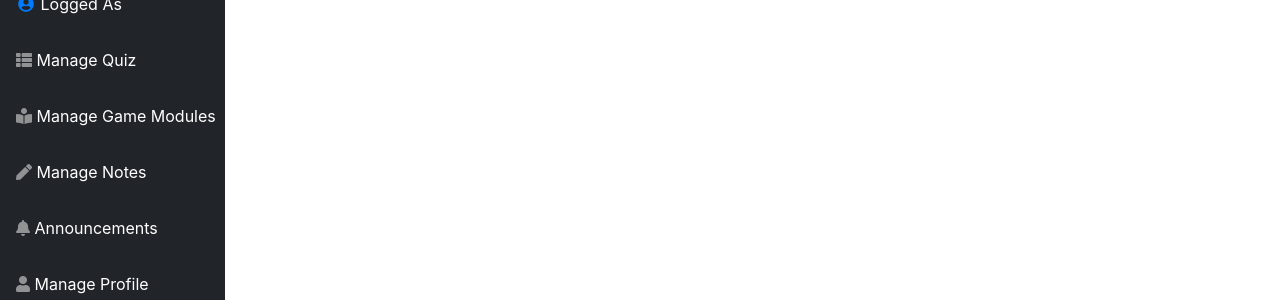
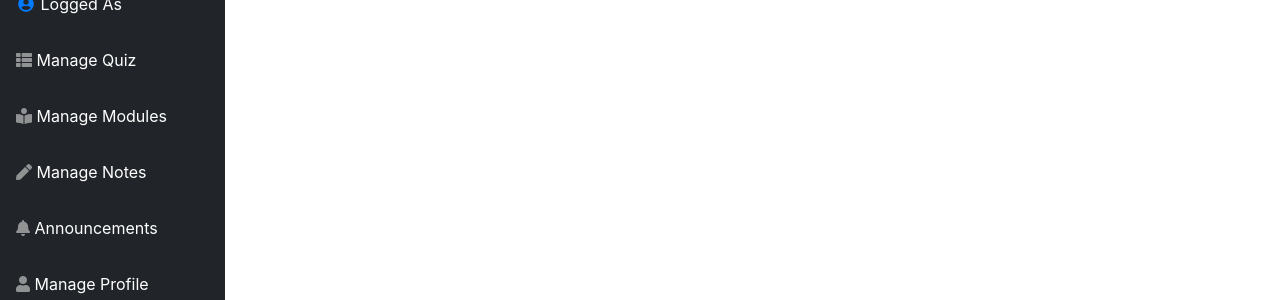
Before and after one commit to szhou12/elearning, a Django app: page /itutorial/ in a window 1280 px wide. Shown: the part 130-430 px from the top of the page. Run offline with Django 4.2, Linux system fonts and the light colour scheme; data that the repository does not hold is empty; some libraries are stand-ins or nearby versions.

Commit message:
updated static text

```diff
--- a/immersioned/templates/dashboard/instructor/base.html
+++ b/immersioned/templates/dashboard/instructor/base.html
@@ -92,7 +92,7 @@
          <li class="nav-item dropdown no-arrow">
                             <a class="nav-link dropdown-toggle" data-toggle="dropdown" aria-haspopup="true" aria-expanded="false" href="">
             <i class="fas fa-book-reader" aria-hidden="true"></i>
-             <span style="color: white">Manage Game Modules</span>
+             <span style="color: white">Manage Modules</span>
         </a>
             <div class="dropdown-menu dropdown-menu-right" aria-labelledby="userDropdown">
                 <a class="dropdown-item" href="{% url 'tutorial' %}">Add Module</a>
--- a/immersioned/views.py
+++ b/immersioned/views.py
@@ -283,7 +283,7 @@ class LearnerSignUpView(CreateView):
 
 
 def ltutorial(request):
-    ## List tutorials with course_id selected by the learner
+    ## List tutorials only with course_id selected by the learner
 
     current_user = request.user
 
```
